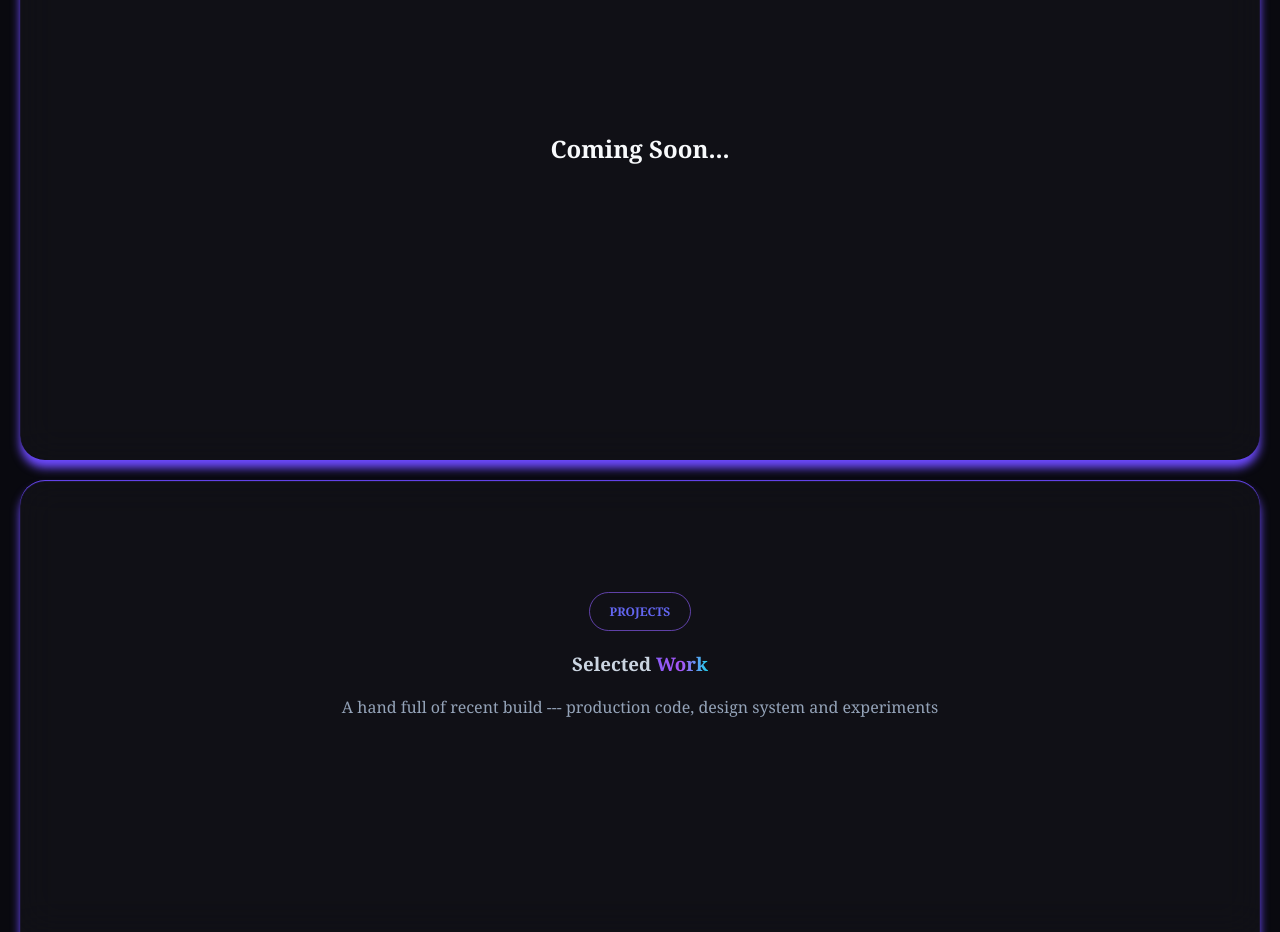
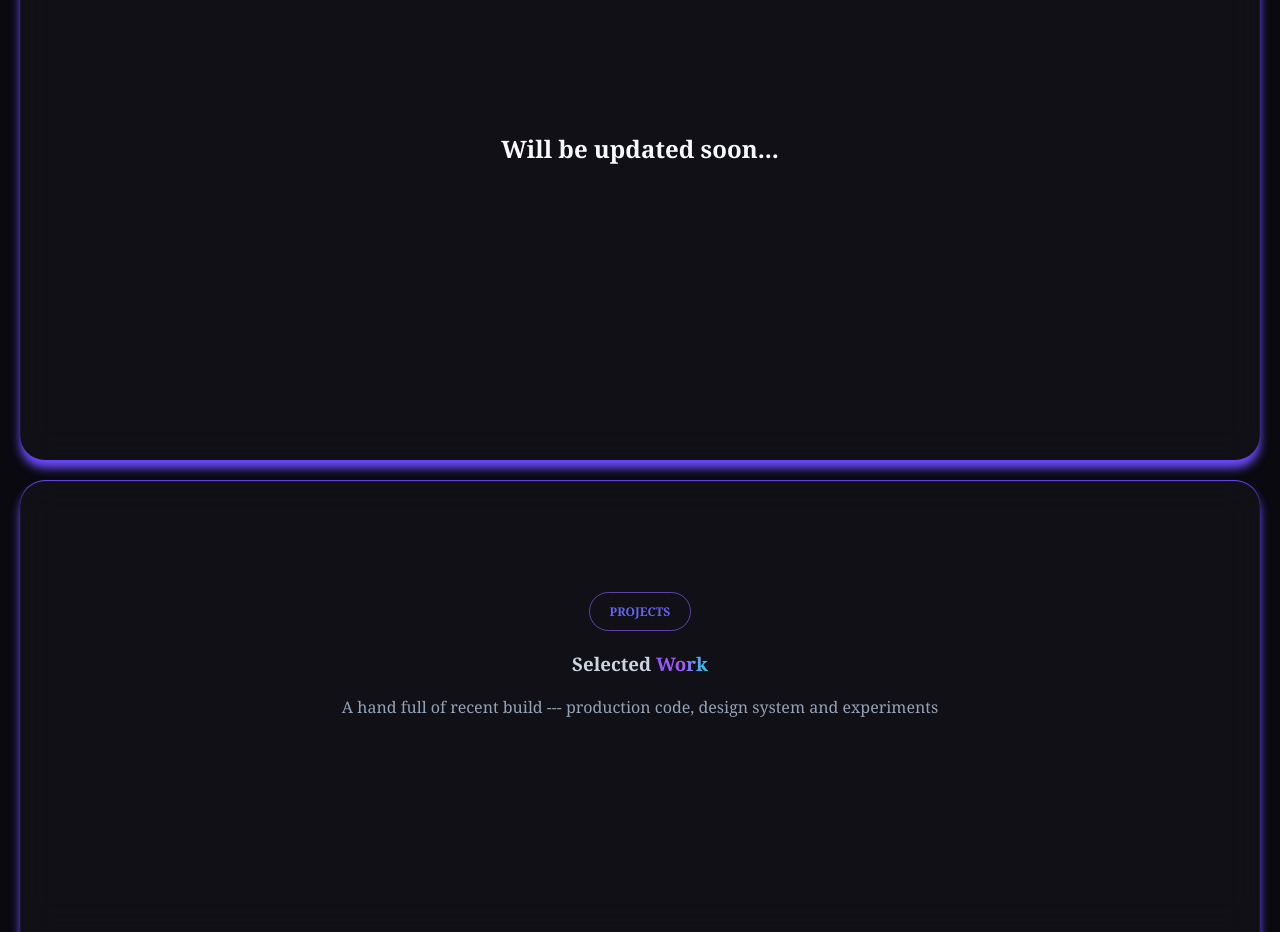
Before and after one commit to Sujil75/portfolio-frontend, a React (Vite) app: page / in a window 1280 px wide. Shown: the part 2820-3752 px from the top of the page. Built offline with nearby package versions, Linux system fonts and the light colour scheme; no server answers.

Commit message:
sentences for updation of data changed

```diff
--- a/src/pages/education/Education.jsx
+++ b/src/pages/education/Education.jsx
@@ -2,37 +2,6 @@ import React from 'react'
 
 import EducationCard from '../../components/cards/EducationCard';
 import './Education.css';
-
-// const educationData = [
-//   {
-//     id: 1,
-//     degree: "B.Tech Computer Science",
-//     institution: "XYZ University",
-//     year: "2020 - 2024",
-//     description: "Focused on fullstack development and AI."
-//   },
-//   {
-//     id: 2,
-//     degree: "Higher Secondary",
-//     institution: "ABC School",
-//     year: "2018 - 2020",
-//     description: "Science stream with mathematics."
-//   },
-//   {
-//     id: 3,
-//     degree: "Secondary School",
-//     institution: "DEF School",
-//     year: "2016 - 2018",
-//     description: "Foundational academic learning."
-//   },
-//   {
-//     id: 4,
-//     degree: "Certification in MERN",
-//     institution: "Online Academy",
-//     year: "2024",
-//     description: "Advanced MERN stack specialization."
-//   }
-// ];
 
 function Education({portfolio}) {
     const educationData = portfolio?.educations
@@ -56,7 +25,7 @@ function Education({portfolio}) {
               {educationData !== undefined && educationData.length > 0 ? (
                 <ProjectsCard educationData={educationData} />
               ) : (
-                <h2>Coming Soon...</h2>
+                <h2>Will be updated soon...</h2>
               )}
             </div>
         </div>
```
